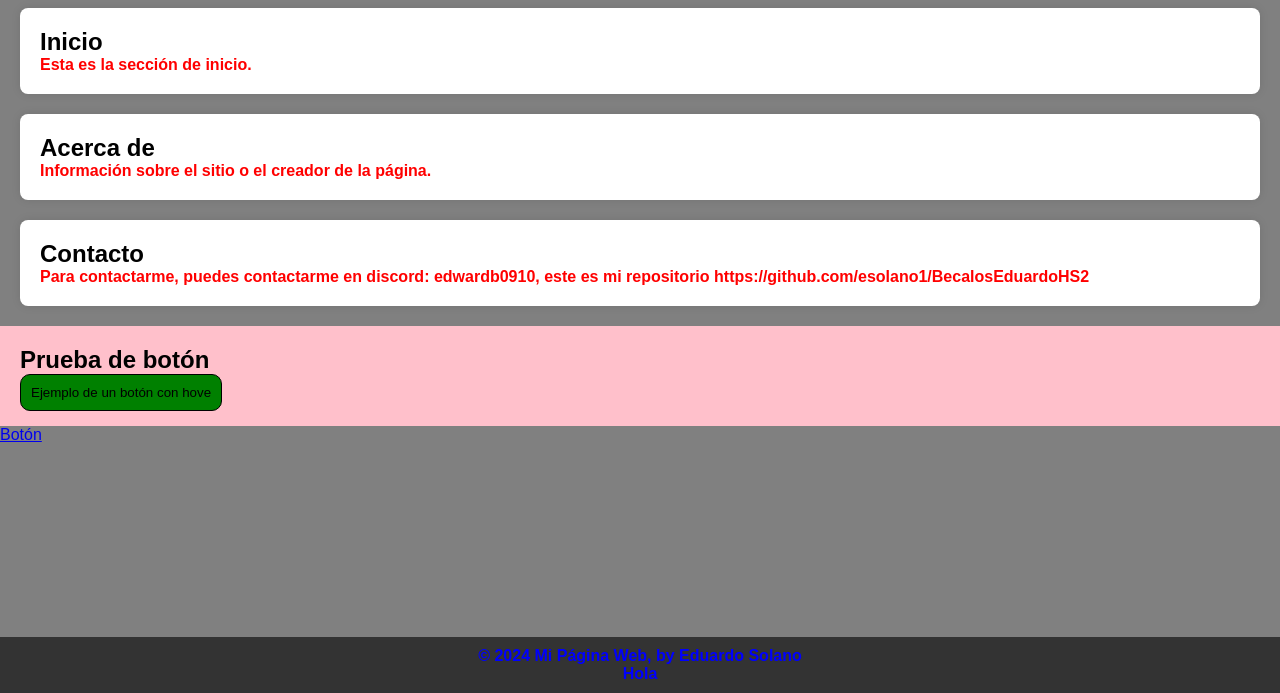
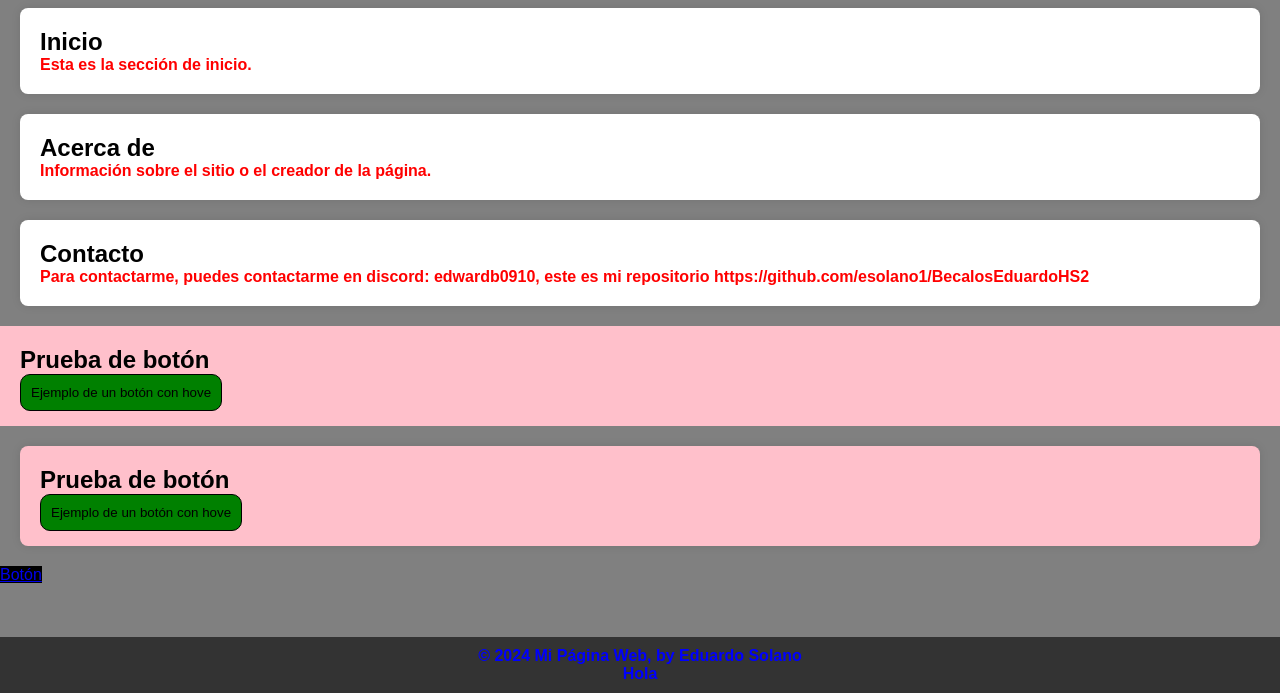
Before and after one commit to esolano1/Testing-My-Projects, a plain HTML site: page index.html in a window 1280 px wide. Shown: the part 107-800 px from the top of the page. Drawn offline with Linux system fonts and the light colour scheme.

Commit message:
Releasing this

```diff
--- a/index.css
+++ b/index.css
@@ -33,7 +33,7 @@ transition-duration: 2s;
 
 
 .contenedor button:hover{
-    background-color: black;
+  background-color: black;
     color: red;
     padding: 12 px;
     border: 2px solid blue;
@@ -41,7 +41,14 @@ transition-duration: 2s;
     transition-duration: 1s;
 }
 
+/* Style by tag but only applied to an attribute*/
+a[title] {
+    background-color: black;
+}
 
+a[href"https://www.google.com.mx/"] {
+
+}
 
 /* Style by class*/
 .prueba {
--- a/index.html
+++ b/index.html
@@ -45,9 +45,16 @@
      <button> Ejemplo de un botón con hove </button>
     </div>
 
+
+    <section class="contenedor">
+        <h2>Prueba de botón</h2>
+     <button> Ejemplo de un botón con hove </button>
+    </section>
+
     <div>
     <a href="https://www.google.com.mx/" target="_blank" title="Ir al buscador">Botón</a>
     </div>
+
 
     <footer>
         <p>&copy; 2024 Mi Página Web, by Eduardo Solano</p>
```
